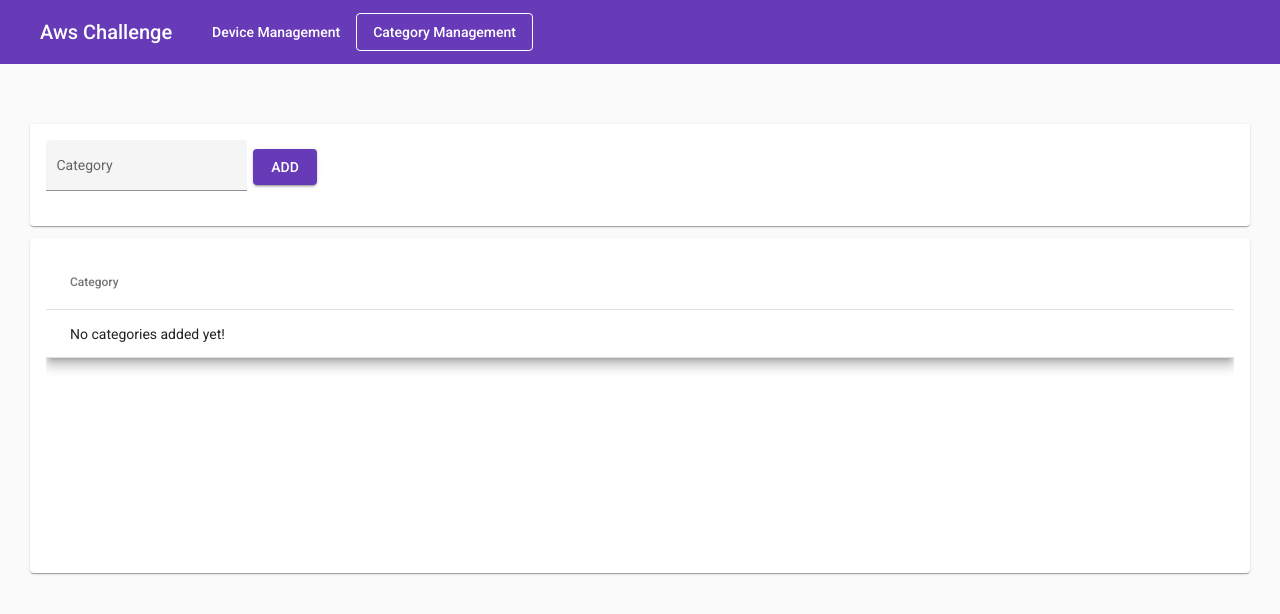
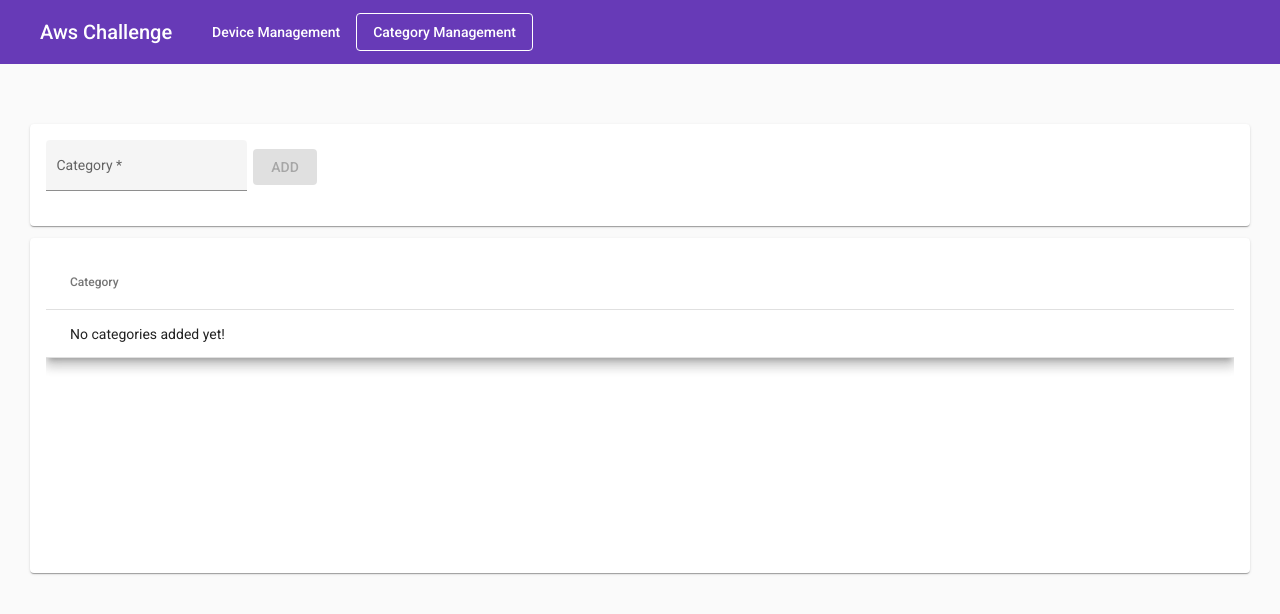
Before and after one commit to JonathasNascimento/aws-challenge-frontend, an Angular app: page /categories in a window 1280 px wide. Shown: the top 614 px of the page. Built offline with nearby package versions, Linux system fonts and the light colour scheme; no server answers.

Commit message:
validations for field category name

```diff
--- a/src/app/categories/category-registration/category-registration.component.html
+++ b/src/app/categories/category-registration/category-registration.component.html
@@ -5,12 +5,16 @@
 
         <mat-form-field appearance="fill">
           <mat-label>Category</mat-label>
-          <input matInput maxlength="128" name="category.name" [(ngModel)]="category.name">
+          <input matInput name="category.name" [formControl]="categoryFormControl" [(ngModel)]="category.name"
+            maxlength="128">
+          <mat-error *ngIf="categoryFormControl.hasError('required')">
+            Category is <strong>required</strong>
+          </mat-error>
         </mat-form-field>
 
         <div class="card-buttons">
-          <button type="button" mat-button mat-raised-button color="primary" disabled="{{ isLoading }}"
-            (click)="createNewCategory()">
+          <button type="button" mat-button mat-raised-button color="primary"
+            [disabled]="isLoading || !categoryFormControl.valid" (click)="createNewCategory()">
             ADD
           </button>
           <mat-spinner diameter="24" *ngIf="isLoading"></mat-spinner>
--- a/src/app/categories/category-registration/category-registration.component.ts
+++ b/src/app/categories/category-registration/category-registration.component.ts
@@ -1,4 +1,5 @@
 import { Component, EventEmitter, OnInit, Output } from '@angular/core';
+import { FormControl, Validators } from '@angular/forms';
 import { MatSnackBar } from '@angular/material/snack-bar';
 
 import { CategoriesService } from '../categories.service';
@@ -10,6 +11,8 @@ import { Category } from '../category.model';
   styleUrls: ['./category-registration.component.css'],
 })
 export class CategoryRegistrationComponent implements OnInit {
+  categoryFormControl = new FormControl('', [Validators.required])
+
   category: Category = { name: '' }
   isLoading: boolean = false
 
@@ -23,17 +26,26 @@ export class CategoryRegistrationComponent implements OnInit {
   ngOnInit(): void {}
 
   createNewCategory() {
+    if (!this.categoryFormControl.valid) {
+      return
+    }
+
     this.isLoading = true
+
     this.categoriesService
       .createCategory(this.category)
       .subscribe((response) => {
         if (response.status == 'success') {
+          this.isLoading = false
+
           this.categoryAdded.emit()
-          this.isLoading = false
+
           this.showSnackBar(
             `Category '${this.category.name}' added successfully`,
           )
+
           this.category.name = ''
+          this.categoryFormControl.markAsUntouched()
         }
       })
   }
```
Also changed, not shown: src/app/categories/categories.module.ts (+8 -2 lines).
